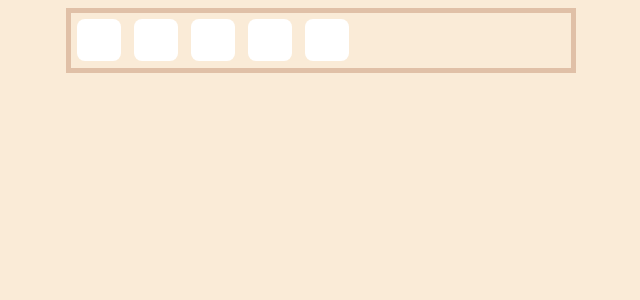
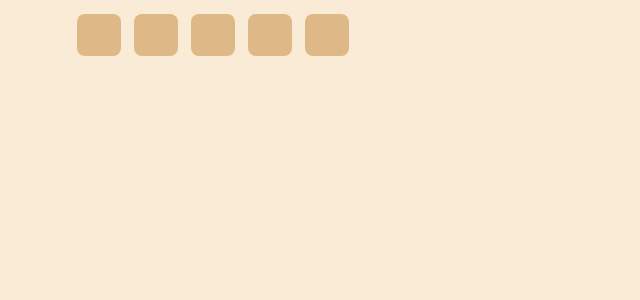
Before and after one commit to guillerplr/letradooo, a React (Vite) app: page / in a window 1280 px wide. Shown: the top 300 px of the page, without its empty margins (319-959 px from the left). Built offline with nearby package versions, Linux system fonts and the light colour scheme.

Commit message:
corrigido a seleção e o cursor piscando

```diff
--- a/src/Game.module.css
+++ b/src/Game.module.css
@@ -1,5 +1,4 @@
 .container {
   max-width: 500px;
   margin: auto;
-  border: 5px solid rgba(200, 150, 120, 0.5);
 }
--- a/src/input/Letra.module.css
+++ b/src/input/Letra.module.css
@@ -5,18 +5,24 @@ input {
   font-size: 1.5rem;
   text-align: center;
   text-transform: uppercase;
+  font-weight: bold;
   margin: 0.4rem;
   color: transparent;
-  text-shadow: 0 0 0 #000;
+  text-shadow: 0 0 0  #333;
   border-radius: 0.5rem;
-
+  background-color: burlywood;
+} &:focus{
+  outline: none;
+} &::selection{
+  background-color: transparent;
 }
 
 input::selection {
-  background: #FFF;
+  background: burlywood;
 }
 
 
 input:focus {
-  outline-color: green;
+  outline: none;
+  box-shadow: 0 0 1px 2px peru;
 }
```
